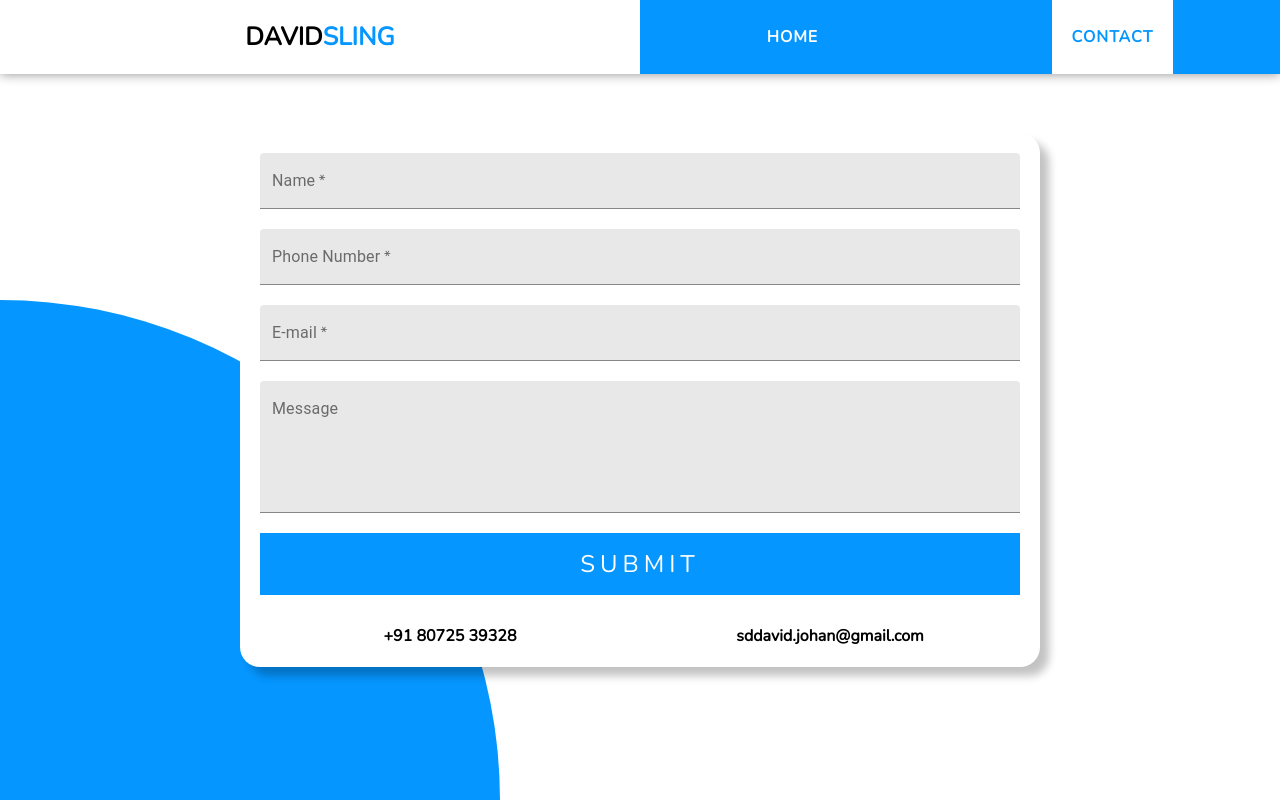
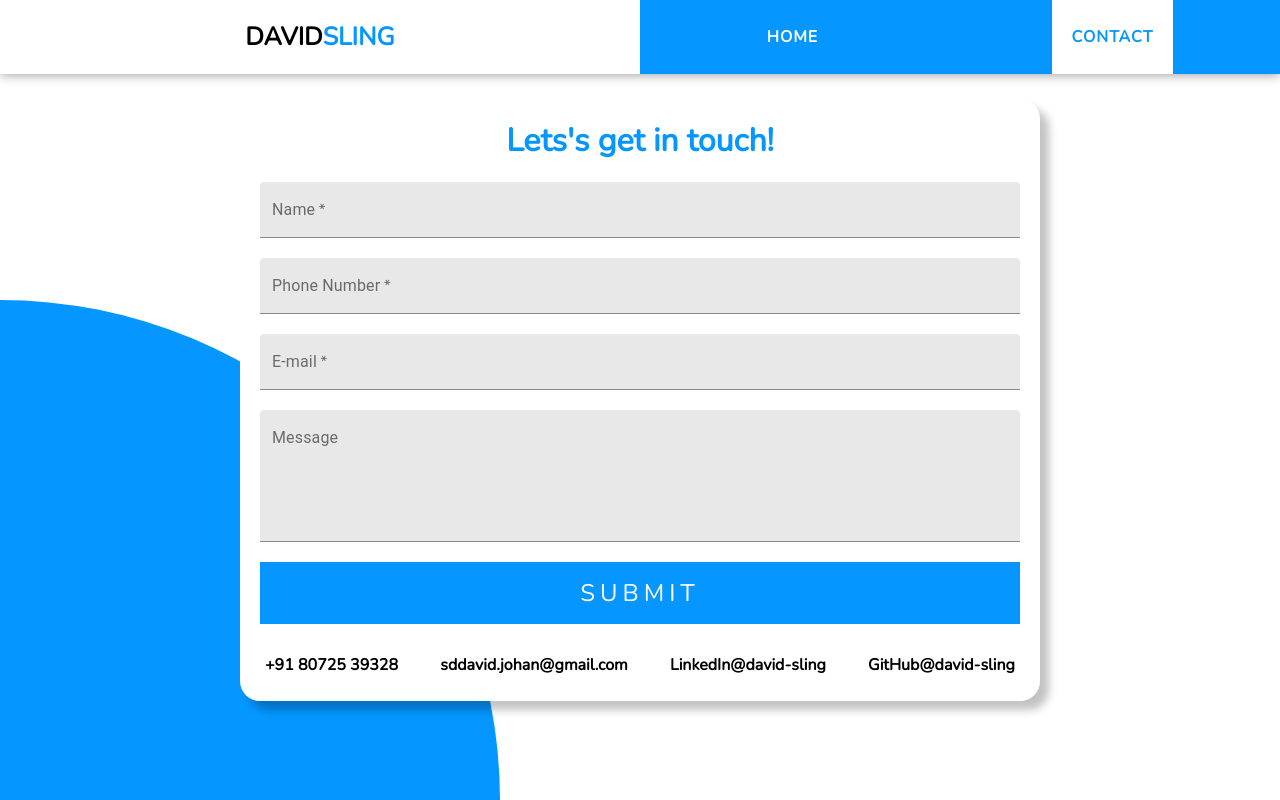
Before and after one commit to david-sling/davidsling.in, a React (Create React App) app: page /contact in a window 1280 px wide. Built offline with nearby package versions, Linux system fonts and the light colour scheme.

Commit message:
Added contact.js

```diff
--- a/src/components/Contact/Contact.jsx
+++ b/src/components/Contact/Contact.jsx
@@ -3,6 +3,7 @@ import React, { useEffect, useState } from "react";
 import { firestore } from "../../services/firebase";
 import Alert from "../Alert";
 import { analytics } from "../../services/firebase";
+import contact from "../../config/contact";
 
 export default function Contact({ setPageNow }) {
   const [formData, setFormData] = useState({
@@ -45,6 +46,7 @@ export default function Contact({ setPageNow }) {
         <div className="circle one"></div>
         <div className="circle two"></div>
         <form action="submit" onSubmit={handleSubmit}>
+          <h1>Lets's get in touch!</h1>
           <TextField
             label="Name"
             required
@@ -86,12 +88,11 @@ export default function Contact({ setPageNow }) {
           />
           <button type="submit">SUBMIT</button>
           <div className="details">
-            <a href="tel:+918072539328">
-              <h4>+91 80725 39328</h4>
-            </a>
-            <a href="mailto:sddavid.johan@gmail.com">
-              <h4>sddavid.johan@gmail.com</h4>
-            </a>
+            {contact.map((item) => (
+              <a href={item.link} target="_blank">
+                <h4>{item.content}</h4>
+              </a>
+            ))}
           </div>
         </form>
       </div>
--- /dev/null
+++ b/src/config/contact.js
@@ -0,0 +1,20 @@
+const contact = [
+  {
+    content: "+91 80725 39328",
+    link: "tel:+918072539328",
+  },
+  {
+    content: "sddavid.johan@gmail.com",
+    link: "mailto:sddavid.johan@gmail.com",
+  },
+  {
+    content: "LinkedIn@david-sling",
+    link: "https://www.linkedin.com/in/david-sling/",
+  },
+  {
+    content: "GitHub@david-sling",
+    link: "https://www.linkedin.com/in/david-sling/",
+  },
+];
+
+export default contact;
--- a/src/css/App.css
+++ b/src/css/App.css
@@ -817,6 +817,12 @@ h3 {
   overflow: hidden;
 }
 
+.Contact h1 {
+  color: #0596ff;
+  text-align: center;
+  margin-bottom: 20px;
+}
+
 .Contact form {
   display: -webkit-box;
   display: -ms-flexbox;
@@ -866,6 +872,11 @@ h3 {
   display: -webkit-box;
   display: -ms-flexbox;
   display: flex;
+  -webkit-box-pack: justify;
+      -ms-flex-pack: justify;
+          justify-content: space-between;
+  -ms-flex-wrap: wrap;
+      flex-wrap: wrap;
 }
 
 @media screen and (max-width: 950px) {
@@ -878,10 +889,8 @@ h3 {
 }
 
 .Contact form .details a {
-  -webkit-box-flex: 1;
-      -ms-flex: 1;
-          flex: 1;
   text-align: center;
+  margin: 0 5px 5px 5px;
 }
 
 .Contact form .details a:hover {
--- a/src/css/App.scss
+++ b/src/css/App.scss
@@ -559,6 +559,11 @@ h3 {
   align-items: center;
   justify-content: center;
   overflow: hidden;
+  h1 {
+    color: $primary-color;
+    text-align: center;
+    margin-bottom: 20px;
+  }
 
   form {
     display: flex;
@@ -596,12 +601,14 @@ h3 {
     }
     .details {
       display: flex;
+      justify-content: space-between;
+      flex-wrap: wrap;
       @media screen and (max-width: 950px) {
         flex-direction: column;
       }
       a {
-        flex: 1;
         text-align: center;
+        margin: 0 5px 5px 5px;
         &:hover {
           color: $primary-color;
           text-decoration: underline;
```
Also changed, not shown: 2 other files (tests, documents, lock files or other folders).
